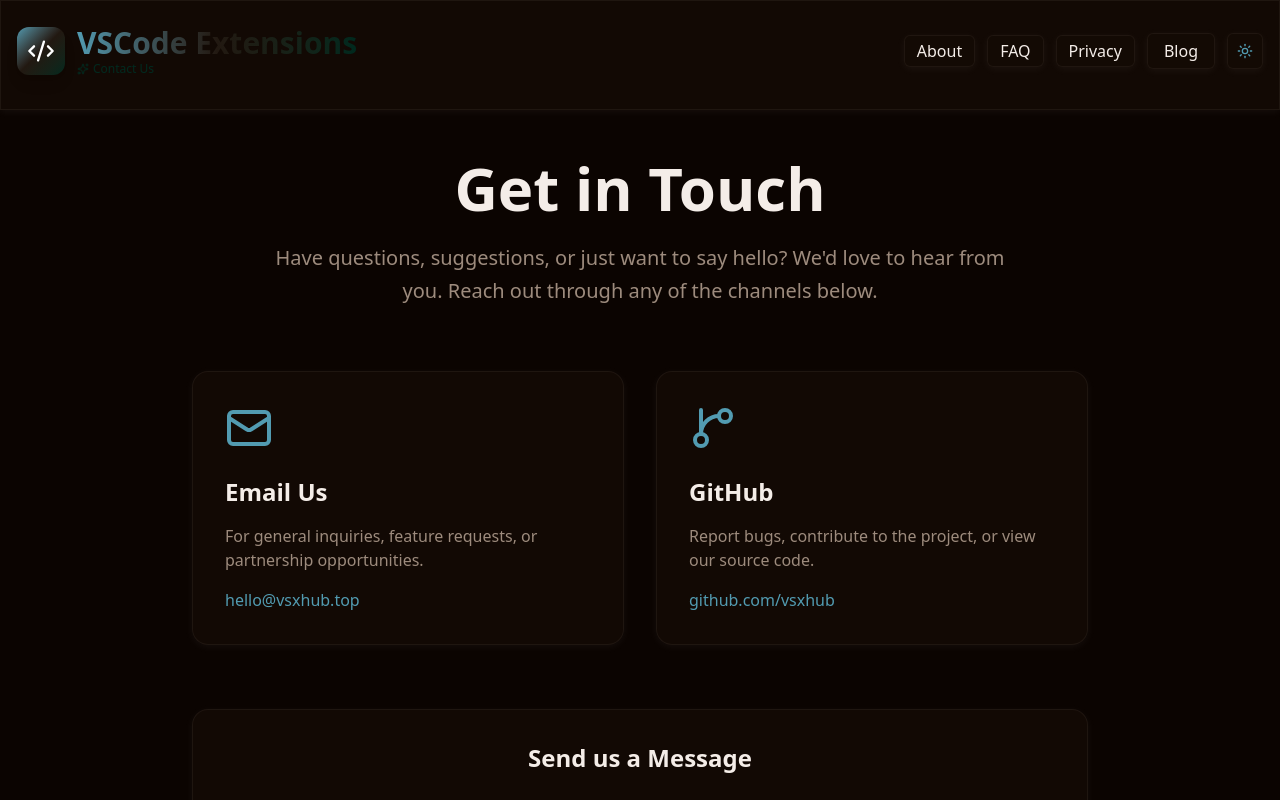
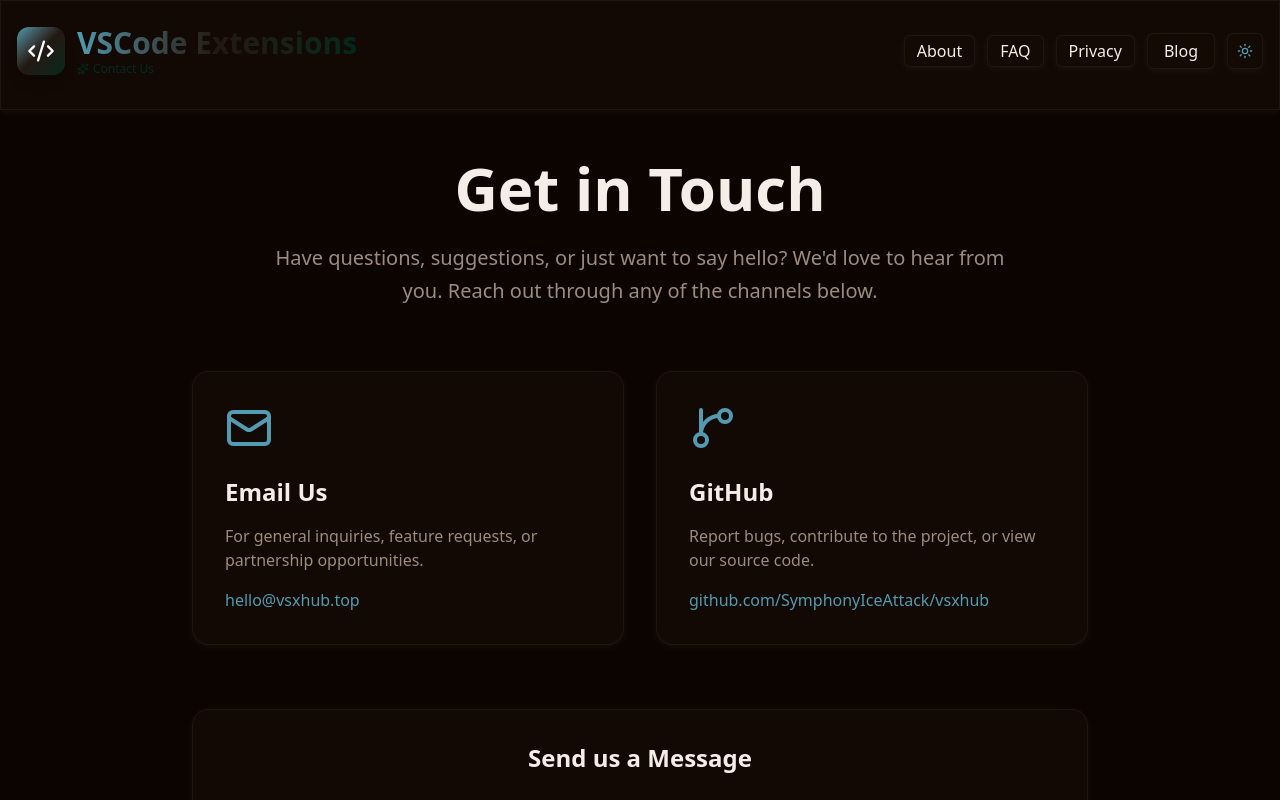
Before and after one commit to SymphonyIceAttack/vsxhub, a Next.js app: page /contact in a window 1280 px wide. Shown: the top 800 px of the page. Built offline with nearby package versions, Linux system fonts and the light colour scheme.

Commit message:
feat: fix github link

```diff
--- a/app/contact/page.tsx
+++ b/app/contact/page.tsx
@@ -134,12 +134,12 @@ export default function ContactPage() {
                 Report bugs, contribute to the project, or view our source code.
               </p>
               <a
-                href="https://github.com/vsxhub"
+                href="https://github.com/SymphonyIceAttack/vsxhub"
                 target="_blank"
                 rel="noopener noreferrer"
                 className="text-primary hover:text-primary/80 transition-colors font-medium"
               >
-                github.com/vsxhub
+                github.com/SymphonyIceAttack/vsxhub
               </a>
             </div>
           </div>
--- a/app/page.tsx
+++ b/app/page.tsx
@@ -3,6 +3,7 @@
 import {
   BookOpen,
   Code2,
+  GitBranch,
   HelpCircle,
   Info,
   Mail,
@@ -102,6 +103,15 @@ export default function Home() {
                   <span className="hidden lg:inline">Privacy</span>
                 </Button>
               </Link>
+              <a
+                href="https://github.com/SymphonyIceAttack/vsxhub"
+                target="_blank"
+                rel="noopener noreferrer"
+                className="inline-flex items-center gap-2 glass-effect border hover:border-primary transition-colors rounded-md px-3 py-2 text-sm lg:text-base"
+              >
+                <GitBranch className="h-4 w-4" />
+                <span className="hidden lg:inline">GitHub</span>
+              </a>
               <Link href="/posts">
                 <Button
                   variant="outline"
```
